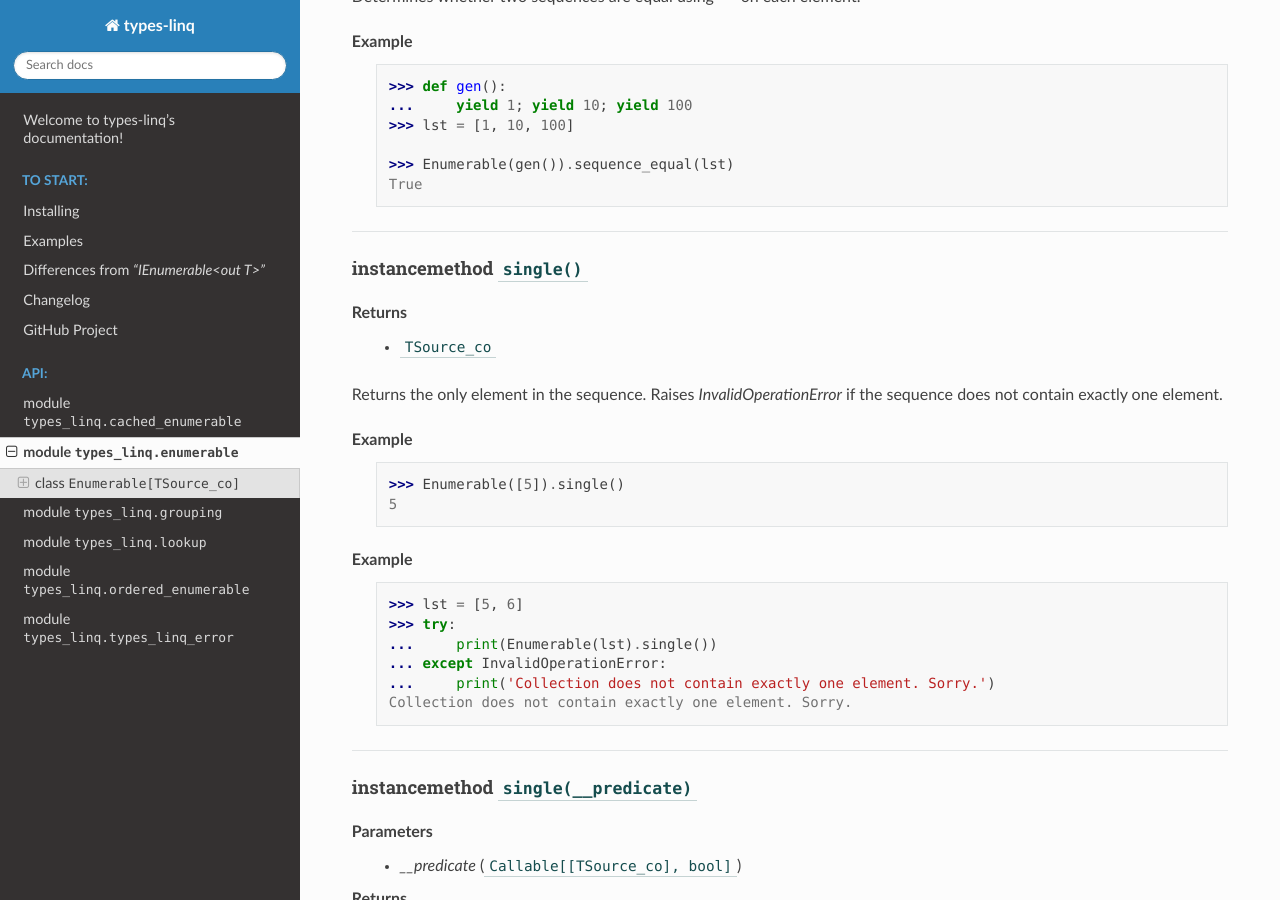
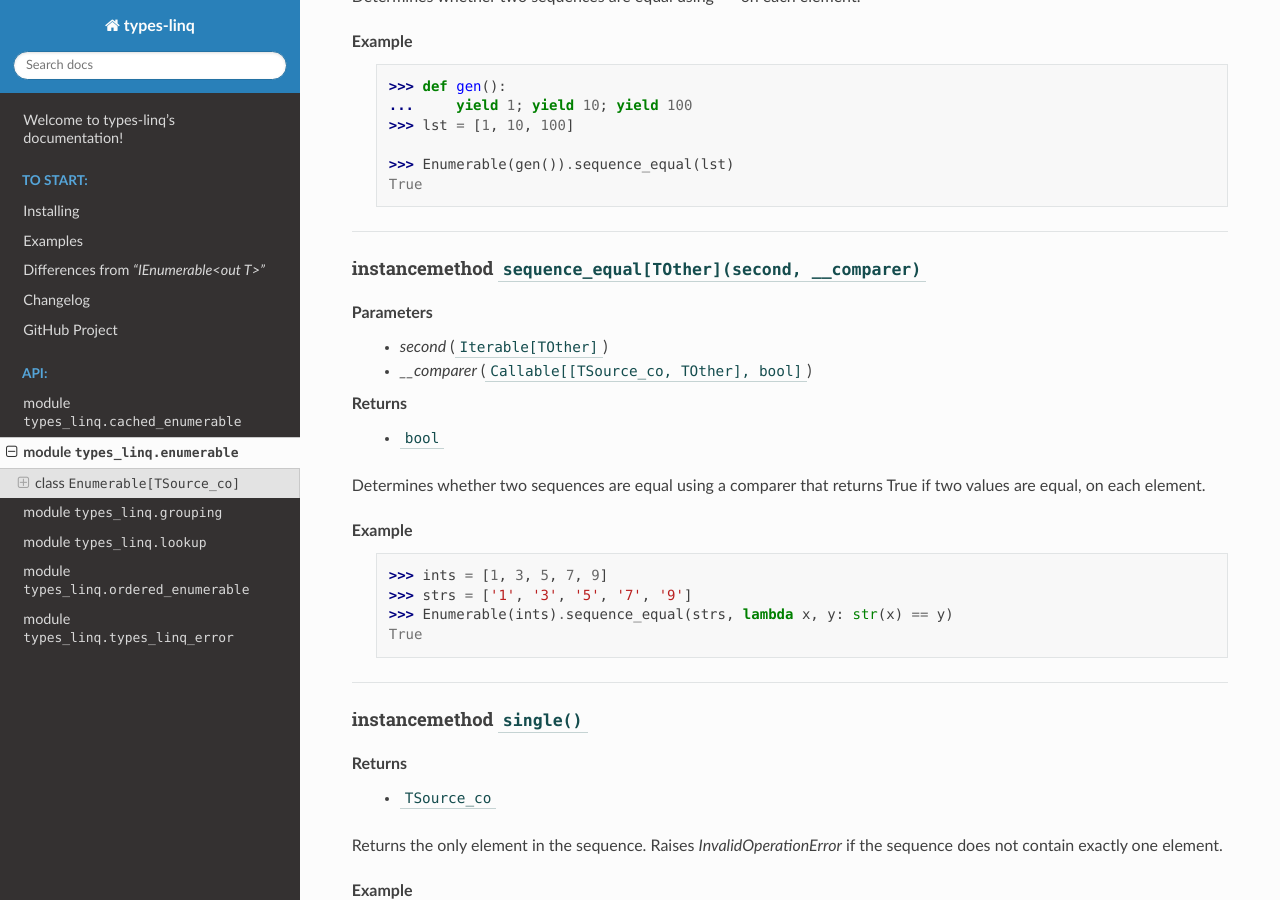
Before and after one commit to cleoold/types-linq, a Sphinx documentation site: the page built from doc/api/types_linq.enumerable.rst, in a window 1280 px wide and 900 px high, scrolled down 34077 px. Built offline with Sphinx 7.4.7 and the Read the Docs theme 2.0.0, drawn with Linux system fonts in a browser that asks for light colours.

Commit message:
Add comparer overload to sequence_equal()

```diff
--- a/doc/api/types_linq.enumerable.rst
+++ b/doc/api/types_linq.enumerable.rst
@@ -1624,6 +1624,27 @@ Example
 
 ----
 
+instancemethod ``sequence_equal[TOther](second, __comparer)``
+---------------------------------------------------------------
+
+Parameters
+  - `second` (``Iterable[TOther]``)
+  - `__comparer` (``Callable[[TSource_co, TOther], bool]``)
+
+Returns
+  - ``bool``
+
+Determines whether two sequences are equal using a comparer that returns True if two values
+are equal, on each element.
+
+Example
+    >>> ints = [1, 3, 5, 7, 9]
+    >>> strs = ['1', '3', '5', '7', '9']
+    >>> Enumerable(ints).sequence_equal(strs, lambda x, y: str(x) == y)
+    True
+
+----
+
 instancemethod ``single()``
 -----------------------------
 
--- a/doc/to-start/installing.rst
+++ b/doc/to-start/installing.rst
@@ -67,4 +67,4 @@ execute the following commands:
     $ make html
 
 Note to generate api files, one must have Python version 3.9 or above. The api rst files
-are commited in the repository.
+are commited to the repository.
```
Also changed, not shown: 3 other files.
